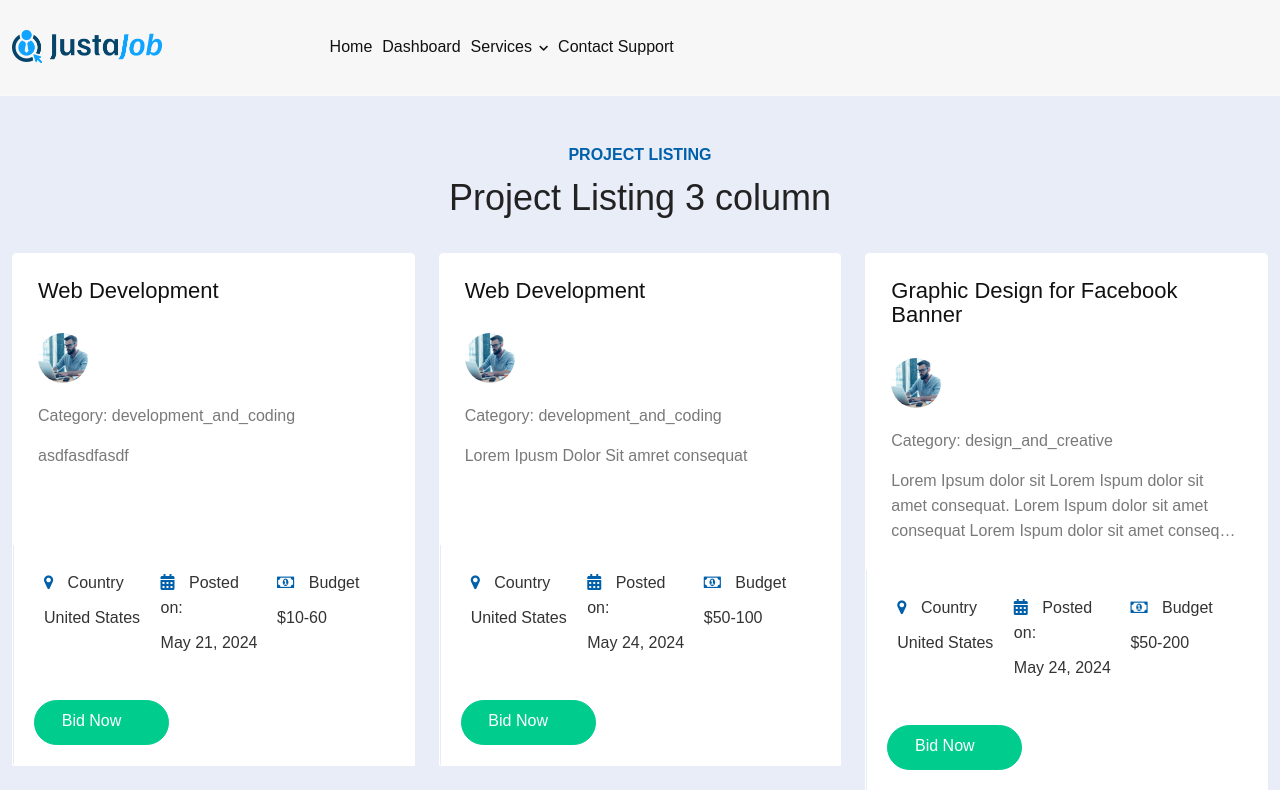
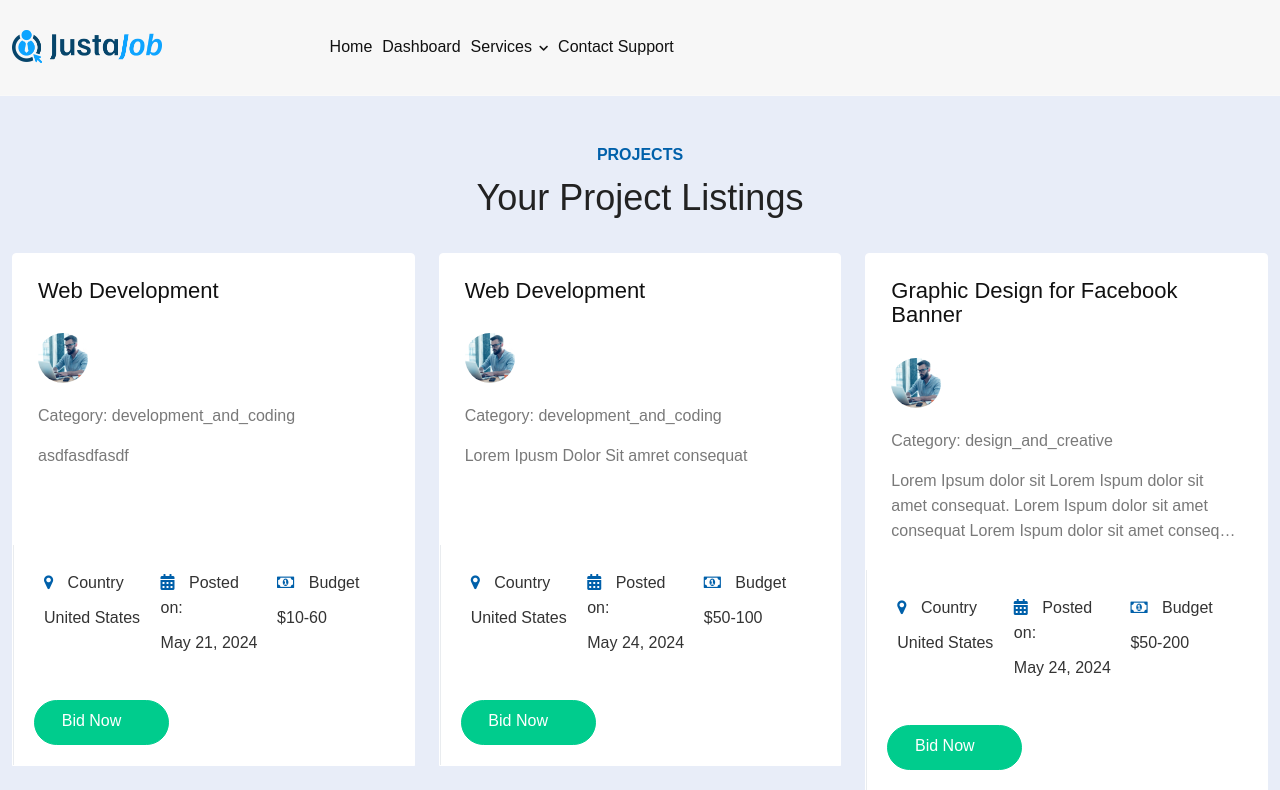
Before and after one commit to yhsunny176/CSE327-Project, a Django app: template freelance_webpage/templates/post_project/clientprojects.html in a window 1280 px wide. Shown: the top 790 px of the page. Run offline with Django 5.2, Linux system fonts and the light colour scheme; the template is opened without the code that fills it: values that come from a table or form of the project are taken from there, others are empty; data comes from the database, SQL or seed files in the repository; some libraries are stand-ins or nearby versions; some web fonts are replaced.

Commit message:
title change of post project page

```diff
--- a/freelance_webpage/templates/post_project/clientprojects.html
+++ b/freelance_webpage/templates/post_project/clientprojects.html
@@ -36,8 +36,8 @@
     <div class="inner-page-main-wrapper float_left">
       <div class="container project-cards">
         <div class="home1-section-heading1 mb-4">
-          <h6>Project Listing</h6>
-          <h4>Project Listing 3 column</h4>
+          <h6>Projects</h6>
+          <h4>Your Project Listings</h4>
         </div>
         <div class="row">
           {% for project in page_obj %}
```
